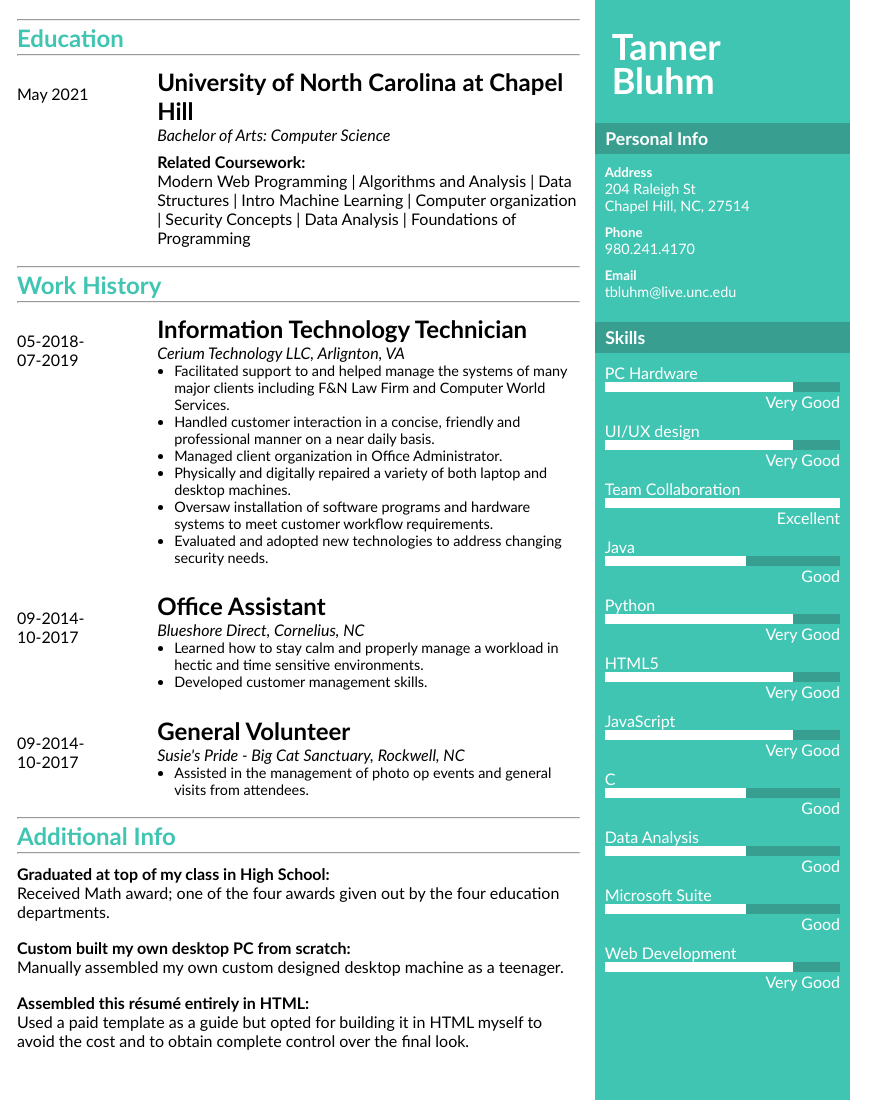
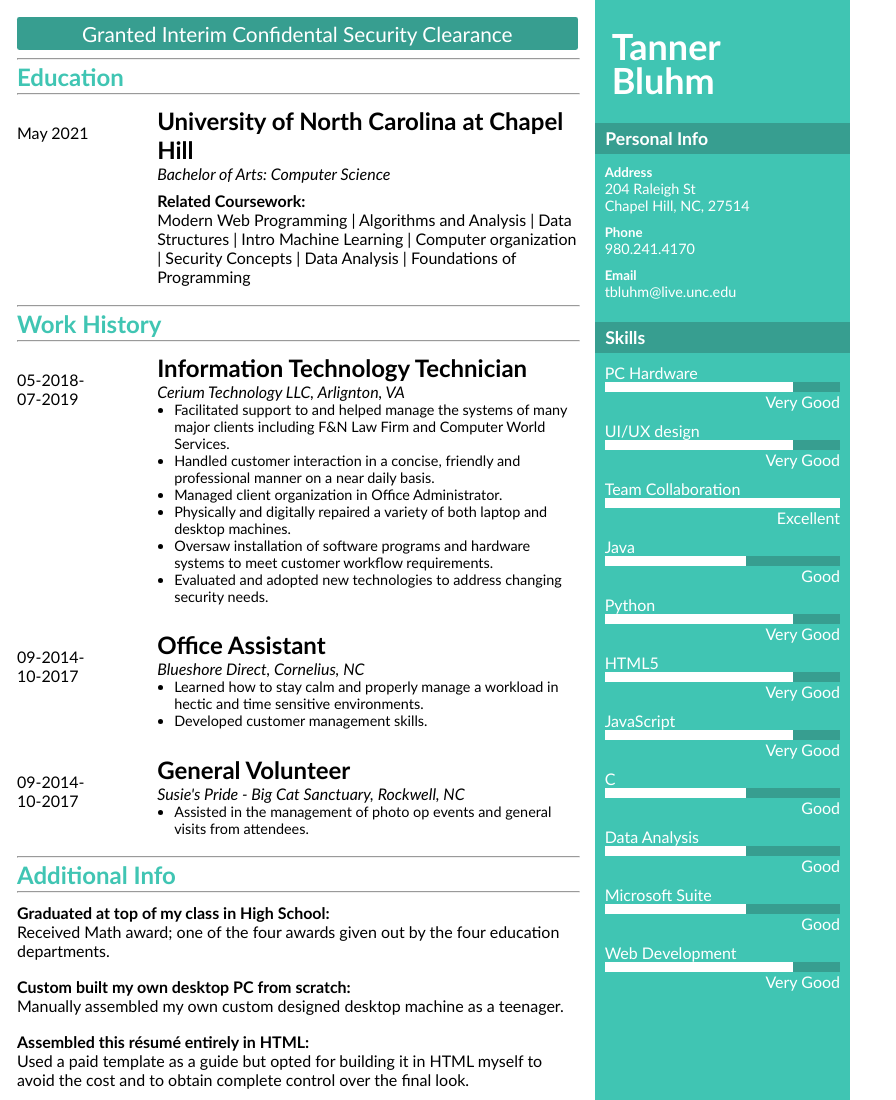
Before and after one commit to TannerBluhm/TannerBluhm.github.io, a website: page index.html in a window 1280 px wide. Shown: the whole page, without its empty margins (0-896 px from the left). Drawn offline with Linux system fonts and the light colour scheme.

Commit message:
added security clearance

```diff
--- a/index.html
+++ b/index.html
@@ -5,7 +5,9 @@
   </head>
   <body>
       <div id='main'>
-
+        <div id='secClearance'>
+            <p id='clearance'>Granted Interim Confidental Security Clearance</p>
+        </div>
         <hr class='headerBreak'>
         <h2 class='mainHeader'>Education</h2>
         <hr class='headerBreak'>
--- a/style.css
+++ b/style.css
@@ -54,6 +54,13 @@ body {
     margin-top: -10px;
     padding-top: 0;
     margin-bottom: 0;
+}
+
+#subtitle {
+    margin-left: 17px;
+    margin-top: 0;
+    margin-bottom: 0;
+    padding: 0;
 }
 
 .sectionBody {
@@ -168,3 +175,21 @@ body {
 .full{width: 100%;}
 
 .AddInfo {width: 100%}
+
+#secClearance {
+    display: flex;
+    justify-content: center;
+    align-items: center;
+    background-color: rgb(55, 158, 144);
+    margin-bottom: .8vh;
+    margin-top: 0;
+    padding: 4px;
+    border-radius: .3vh;
+    color: white;
+}
+
+#clearance {
+    margin: 0;
+    padding: 0;
+    font-size: 130%;;
+}
```
Also changed, not shown: 1 other file.
